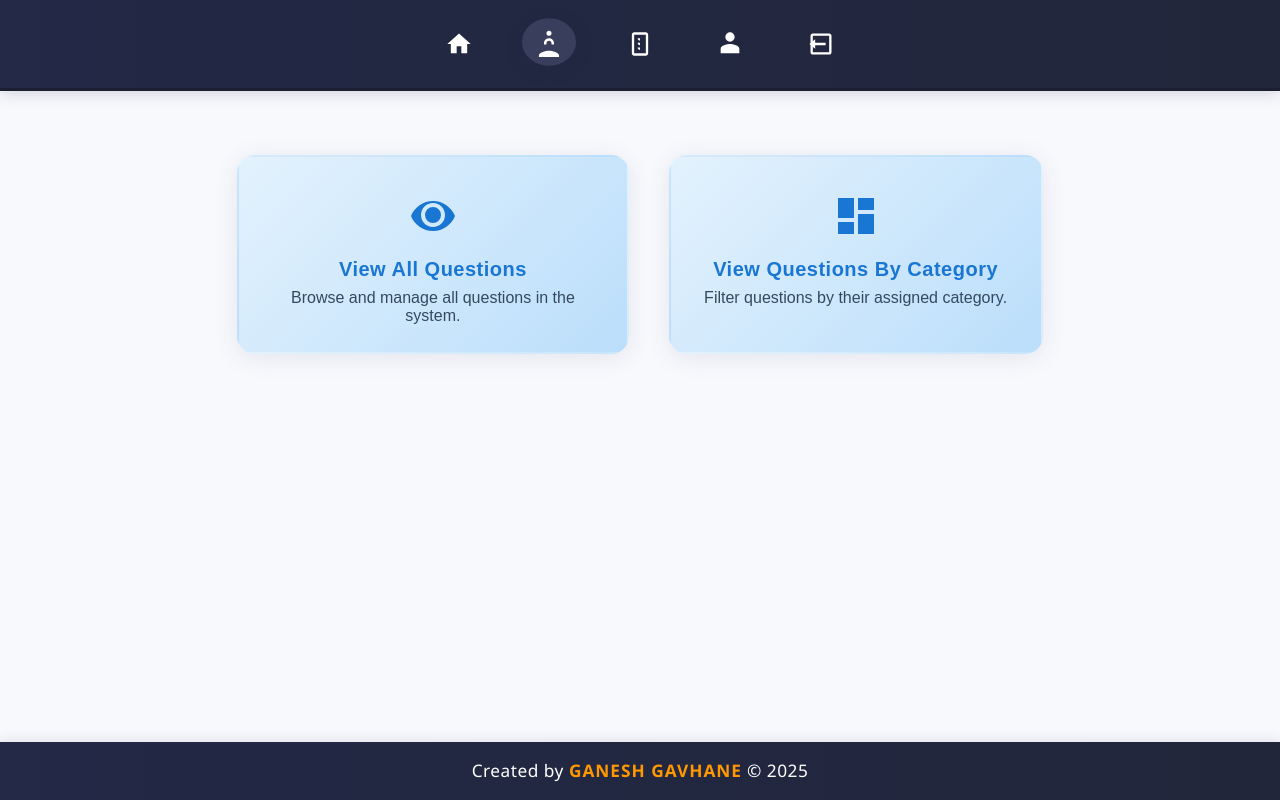
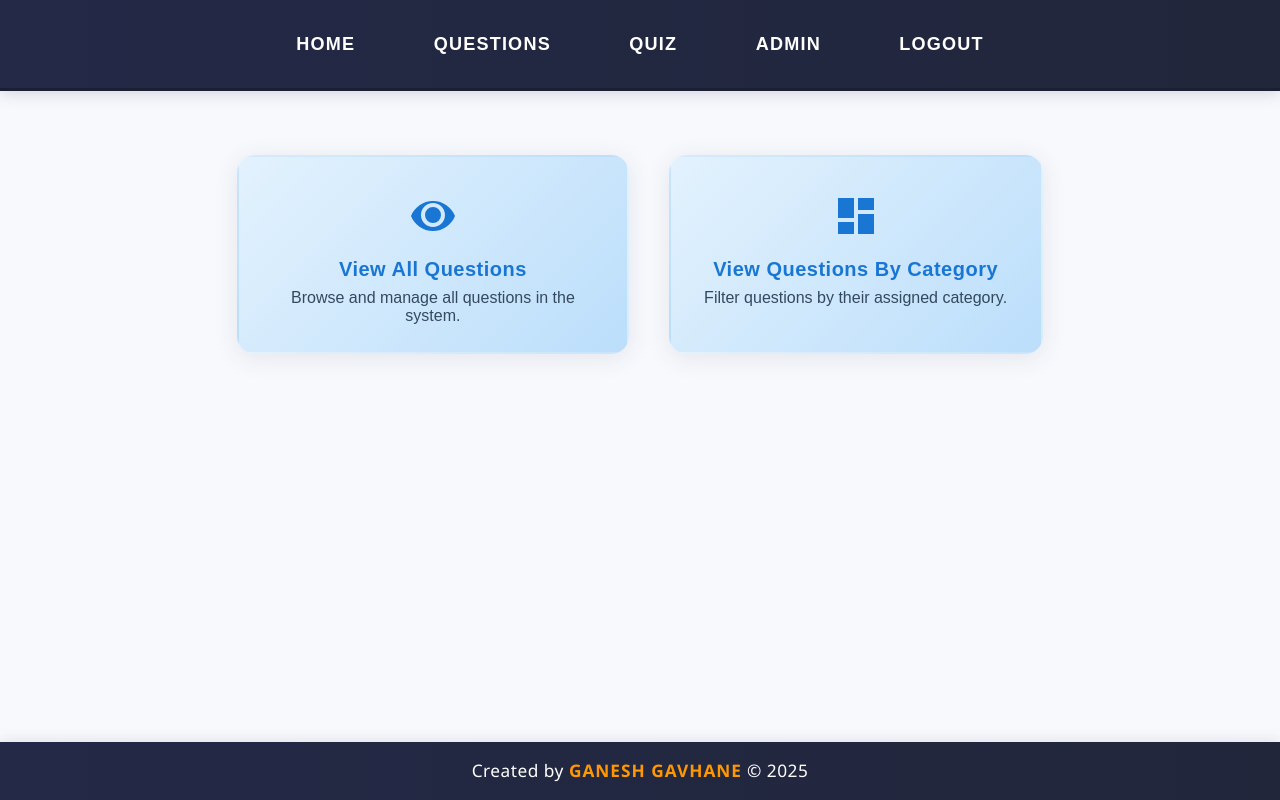
Before and after one commit to ganesh1310/QUIZZ_FRONT_END, an Angular app: page /QuestionsDashboard in a window 1280 px wide. Built offline with nearby package versions, Linux system fonts and the light colour scheme; sample sign-in values are in the browser's storage.

Commit message:
Navigation Fix

```diff
--- a/src/app/app.html
+++ b/src/app/app.html
@@ -1,20 +1,20 @@
 
 <nav class="navbar dark-navbar">
   <div class="navbar-container" *ngIf="sharedService.isLoggedIn$ | async">
-    <button routerLink="/dashboard" routerLinkActive="active" class="nav-btn nav-icon-btn" title="Home">
-      <span class="nav-icon home-icon"></span>
+    <button routerLink="/dashboard" routerLinkActive="active" class="nav-btn nav-text-btn" title="Home">
+      Home
     </button>
-    <button routerLink="/QuestionsDashboard" routerLinkActive="active" class="nav-btn nav-icon-btn" title="Questions">
-      <span class="nav-icon questions-icon"></span>
+    <button routerLink="/QuestionsDashboard" routerLinkActive="active" class="nav-btn nav-text-btn" title="Questions">
+      Questions
     </button>
-    <button routerLink="/QuizDashboard" routerLinkActive="active" class="nav-btn nav-icon-btn" title="Quiz">
-      <span class="nav-icon quiz-icon"></span>
+    <button routerLink="/QuizDashboard" routerLinkActive="active" class="nav-btn nav-text-btn" title="Quiz">
+      Quiz
     </button>
-    <button routerLink="/admin-dashboard" routerLinkActive="active" class="nav-btn nav-icon-btn" title="Admin">
-      <span class="nav-icon admin-icon"></span>
+    <button routerLink="/admin-dashboard" routerLinkActive="active" class="nav-btn nav-text-btn" title="Admin">
+      Admin
     </button>
-    <button (click)="logout()" class="nav-btn nav-icon-btn" title="Logout">
-      <span class="nav-icon logout-icon"></span>
+    <button (click)="logout()" class="nav-btn nav-text-btn" title="Logout">
+      Logout
     </button>
   </div>
   <div class="navbar-container" *ngIf="!(sharedService.isLoggedIn$ | async)">
--- a/src/app/app.scss
+++ b/src/app/app.scss
@@ -18,29 +18,30 @@
 	gap: 2.5rem;
 	min-height: 72px;
 }
-.nav-btn {
+.nav-btn, .nav-text-btn {
 	background: transparent;
 	border: none;
 	outline: none;
-	padding: 0.5rem 0.7rem;
-	border-radius: 50%;
+	padding: 0.5rem 1.2rem;
 	cursor: pointer;
 	display: flex;
 	align-items: center;
 	justify-content: center;
-	transition: background 0.18s, box-shadow 0.18s, transform 0.18s;
+	font-family: 'Poppins', Arial, sans-serif;
+	font-size: 1.13rem;
+	font-weight: 800;
+	text-transform: uppercase;
+	letter-spacing: 1.2px;
+	color: #fff;
 	box-shadow: none;
-	position: relative;
+	border-radius: 0;
+	transition: none;
 }
-.nav-btn:hover, .nav-btn.active {
-	background: #393e5c;
-	box-shadow: 0 4px 16px rgba(35,41,70,0.18);
-	transform: translateY(-2px) scale(1.08);
-}
-.nav-btn:active {
-	background: #232946;
-	box-shadow: 0 2px 8px rgba(35,41,70,0.18);
-	transform: scale(0.96);
+.nav-btn:hover, .nav-btn.active, .nav-text-btn:hover, .nav-text-btn.active, .nav-btn:active, .nav-text-btn:active {
+	background: transparent;
+	color: #fff;
+	box-shadow: none;
+	transform: none;
 }
 .nav-icon {
 	width: 28px;
```
